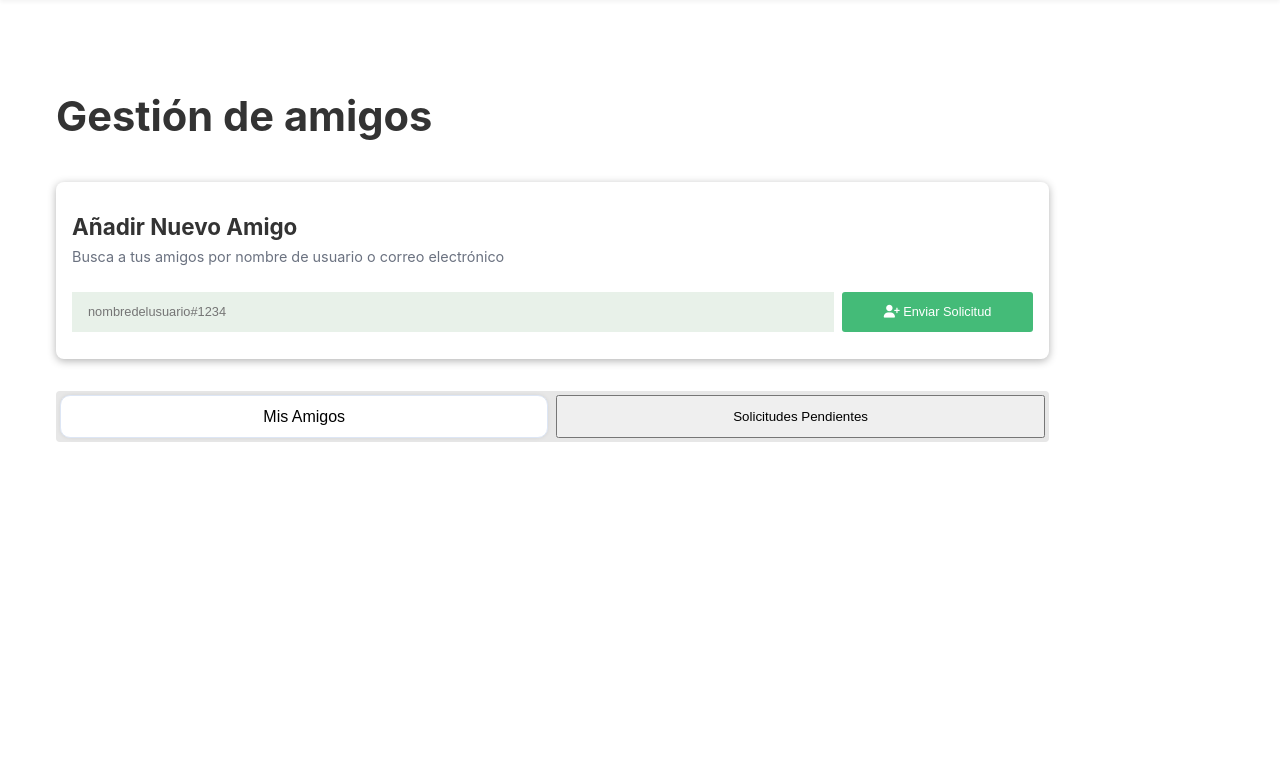
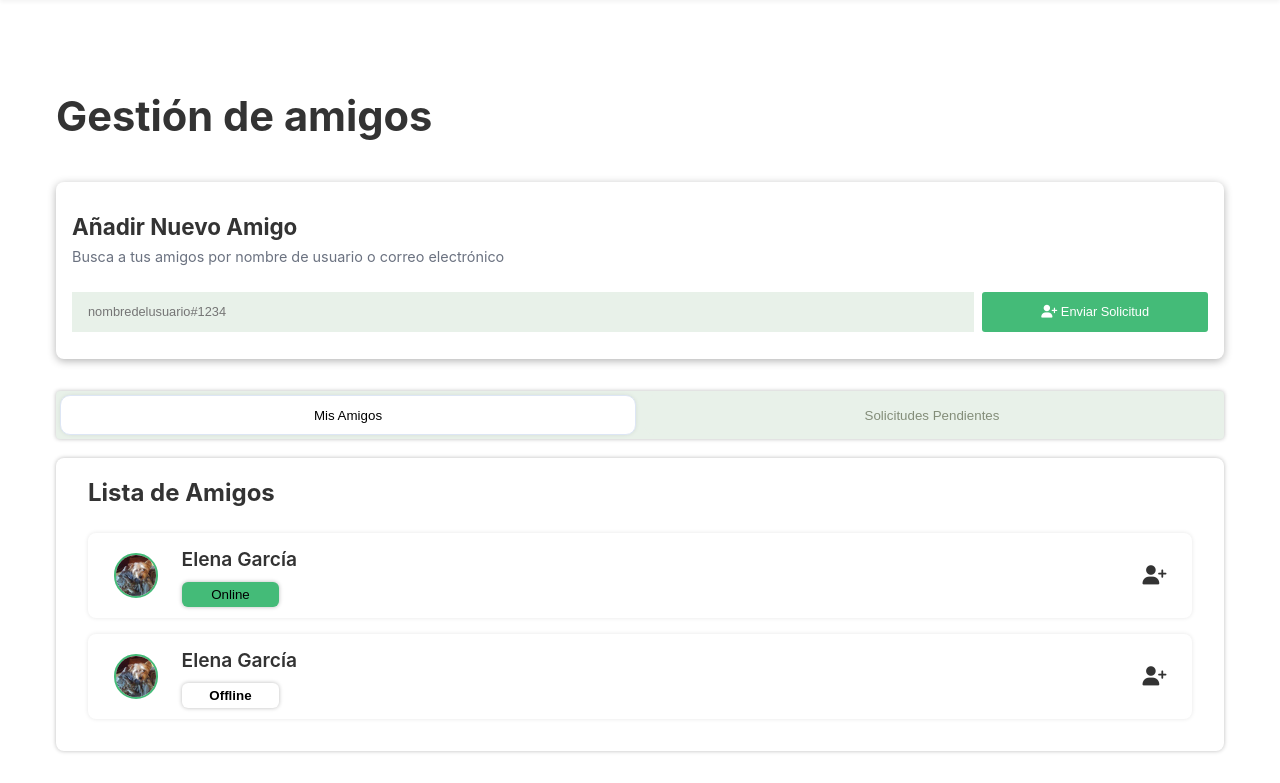
Before and after one commit to Aitor-Gocerra/proyectoLeafConection, a PHP site: the page made by frontend/paginas/gestiónAmigos.html in a window 1280 px wide. Shown: the part 77-860 px from the top of the page. Before the commit the page ends 519 px from the top, so only its background shows below. Run offline with PHP 8.4, Linux system fonts and the light colour scheme.

Commit message:
Vista Amigos Acabada

```diff
--- a/frontend/juntos.css
+++ b/frontend/juntos.css
@@ -294,7 +294,7 @@ main {
     border-radius: 8px;
     box-shadow: 0 2px 8px rgba(0, 0, 0, 0.3);;
     padding: 1.7rem 1rem;
-    width: 85%;
+    width: 100%;
     margin-bottom: 2rem;
 }
 
@@ -336,32 +336,156 @@ main {
 }
 
 #amigosSolicitudes{
-    width: 85%;
+    width: 100%;
     display: grid;
     grid-template-columns: 1fr 1fr;
     gap: 0.5rem;
     border-radius: 4px;
-    border: 4px solid #e7e7e7;
-    background-color: #e7e7e7;
+    border: 4px solid #e8f1e9;
+    background-color: #e8f1e9;
+    box-shadow: 0 0 4px rgba(0,0,0,0.27);
+    margin-bottom: 1.2rem;
 }
 
-.botonAmigos,
-.botonSolicitud {
-    flex: 1;
+.botonNoActivo {
+    border: none;
     padding: 0.7rem 0;
-    border: none;
-    background: #e8f0ff;
+    background-color: #e8f1e9;
     border-radius: 10px;
-    font-size: 1rem;
     cursor: pointer;
-    transition: .2s;
+    color: #838d79;
+}
+/* Botón activo */
+.botonActivo {
+    border: 1px solid #dde6f5;
+    padding: 0.7rem 0;
+    background: white;
+    border-radius: 10px;
+    cursor: pointer;
+    box-shadow: 0 0 4px rgba(0,0,0,0.08);
 }
 
-/* Botón activo */
-.activo {
-    background: white;
-    border: 1px solid #dde6f5;
-    box-shadow: 0 0 4px rgba(0,0,0,0.08);
+#misAmigos{
+    width: 100%;
+    padding: 1rem 2rem;
+    box-shadow: 0 0 4px rgba(0,0,0,0.27);
+    border-radius: 8px;
+    display: block;
+}
+
+#misAmigos{
+    h2{
+        margin-bottom: 1.3rem;
+    }
+}
+
+#contenedorAmigo{
+    display: grid;
+    grid-template-columns: auto 1fr 1fr;
+    grid-template-rows: auto auto;
+    grid-template-areas:
+    "fotoAmigo   nombreAmigo  simbolo"
+    "fotoAmigo   estadoAmigo  simbolo";
+    align-items: center;
+    gap: 0.45rem;
+    font-size: 1.2rem;
+    font-family: var(--fuente);
+    box-shadow: 0 0 4px rgba(0,0,0,0.1);
+    padding: 0.4rem 1.8rem;
+    border-radius: 8px;
+    margin: 1rem auto;
+}
+
+.fotoAmigo{
+    grid-area: fotoAmigo;
+    width: 2.8rem;
+    height: 2.8rem;
+    border-radius: 50%;
+    object-fit: cover;
+    border: 2px solid var(--color-principal);
+    background-color: #f0f0f0;
+    margin-right: 1rem;
+}
+
+.nombreAmigo{
+    grid-area: nombreAmigo;
+    font-weight: 600;
+}
+
+.estadoAmigoOnline{
+    grid-area: estadoAmigo;
+    width: 20%;
+    padding: 0.3rem 0.3rem;
+    border: none;
+    background-color: var(--color-principal);
+    box-shadow: 0 0 4px rgba(0,0,0,0.27);
+    border-radius: 6px;
+}
+
+.estadoAmigoOffline{
+    grid-area: estadoAmigo;
+    width: 20%;
+    font-weight: 600;
+    padding: 0.3rem 0.3rem;
+    border: none;
+    background-color: white;
+    box-shadow: 0 0 4px rgba(0,0,0,0.27);
+    border-radius: 6px;
+}
+
+.simboloAmigo{
+    grid-area: simbolo;
+    justify-self: end;
+}
+
+#misSolicitudes{
+    width: 100%;
+    padding: 1rem 2rem;
+    box-shadow: 0 0 4px rgba(0,0,0,0.27);
+    border-radius: 8px;
+    display: none;
+}
+
+#misSolicitudes{
+    h2{
+        margin-bottom: 1.3rem;
+    }
+}
+
+#contenedorSolicitudes{
+    display: grid;
+    grid-template-columns: auto 1fr auto auto;
+    grid-template-rows: auto auto;
+    grid-template-areas:
+    "fotoAmigo   nombreAmigo  aceptarSolicitud rechazarSolicitud"
+    "fotoAmigo   nombreAmigo  aceptarSolicitud rechazarSolicitud";
+    align-items: center;
+    gap: 0.45rem;
+    font-size: 1.2rem;
+    font-family: var(--fuente);
+    box-shadow: 0 0 4px rgba(0,0,0,0.1);
+    padding: 0.4rem 1.8rem;
+    border-radius: 8px;
+    margin: 1rem auto;
+}
+
+.aceptarSolicitud{
+    grid-area: aceptarSolicitud;
+    border: none;
+    padding: 0.5rem 1rem;
+    border-radius: 6px;
+    background-color: white;
+    box-shadow: 0 0 4px rgba(0,0,0,0.2);
+}
+
+.rechazarSolicitud{
+    grid-area: rechazarSolicitud;
+    border: none;
+    padding: 0.5rem 1rem;
+    border-radius: 6px;
+    background-color: red;
+    color: white;
+    box-shadow: 0 0 4px rgba(0,0,0,0.2);
 }
 
 /* Pie de página para el copyright */
@@ -414,3 +538,71 @@ footer {
         padding: 1.8rem;
     }
 }
+
+@media (min-width: 1025px) and (max-width: 1440px) {
+
+    #contenedorAmigo,
+    #contenedorSolicitudes {
+        padding: 0.7rem 1.6rem;
+    }
+}
+
+@media (max-width: 768px) {
+
+    /* Buscador */
+    .contenedorBuscarAmigo {
+        grid-template-columns: 1fr;
+    }
+
+    /* Cada amigo */
+    #contenedorAmigo {
+        grid-template-columns: auto 1fr;
+        grid-template-areas:
+            "fotoAmigo nombreAmigo"
+            "estadoAmigo estadoAmigo"
+            "simbolo simbolo";
+        text-align: center;
+        padding: 0.8rem 1rem;
+    }
+
+    .simboloAmigo {
+        justify-self: center;
+    }
+
+    .estadoAmigoOnline,
+    .estadoAmigoOffline {
+        width: 60%;
+        margin: 0.5rem auto;
+    }
+
+    /* Solicitudes */
+    #contenedorSolicitudes {
+        grid-template-columns: auto 1fr;
+        grid-template-areas:
+            "fotoAmigo nombreAmigo"
+            "aceptarSolicitud aceptarSolicitud"
+            "rechazarSolicitud rechazarSolicitud";
+        text-align: center;
+        padding: 0.8rem 1rem;
+    }
+
+    .aceptarSolicitud,
+    .rechazarSolicitud {
+        width: 80%;
+        margin: 0.4rem auto;
+    }
+}
+
+@media (max-width: 700px) {
+
+    #contenedorAmigo,
+    #contenedorSolicitudes {
+        padding: 0.7rem 0.9rem;
+        font-size: 1rem;
+    }
+
+    .fotoAmigo {
+        width: 2.4rem;
+        height: 2.4rem;
+    }
+}
--- a/frontend/paginas/gestiónAmigos.html
+++ b/frontend/paginas/gestiónAmigos.html
@@ -35,9 +35,39 @@
                 </div>
             </div>
             <div id="amigosSolicitudes">
-                <button type="submit" class="botonAmigos activo">Mis Amigos</button>
-                <button type="submit" class="botonSolicitudes">Solicitudes Pendientes</button>
+                <button type="submit" class="botonActivo" id="todosAmigos">Mis Amigos</button>
+                <button type="submit" class="botonNoActivo" id="solicitudesAmigos">Solicitudes Pendientes</button>
+            </div>
+            <div id="misAmigos">
+                <h2>Lista de Amigos</h2>
+                <div id="contenedorAmigo">
+                    <img src="../imagenes/lolilla.png" class="fotoAmigo">
+                    <p class="nombreAmigo">Elena García</p>
+                    <button type="submit" class="estadoAmigoOnline">Online</button>
+                    <div class="simboloAmigo">
+                        <i class="fa-solid fa-user-plus"></i>
+                    </div>
+                </div>
+                <div id="contenedorAmigo">
+                    <img src="../imagenes/lolilla.png" class="fotoAmigo">
+                    <p class="nombreAmigo">Elena García</p>
+                    <button type="submit" class="estadoAmigoOffline">Offline</button>
+                    <div class="simboloAmigo">
+                        <i class="fa-solid fa-user-plus"></i>
+                    </div>
+                </div>
+            </div>
+            <div id="misSolicitudes">
+                <h2>Solicitudes de Amistad</h2>
+                <div id="contenedorSolicitudes">
+                    <img src="../imagenes/lolilla.png" class="fotoAmigo">
+                    <p class="nombreAmigo">Elena García</p>
+                    <button type="submit" class="aceptarSolicitud">Aceptar <i class="fa-solid fa-user-check"></i></button></i>
+                    <button type="submit" class="rechazarSolicitud">Rechazar <i class="fa-solid fa-user-xmark"></i></button>
+                </div>
             </div>
         </main>
+        <script src="../../javascript/amigosSolicitudes.js"></script>
+        <script src="../../javascript/menuDesplegable.js"></script>
     </body>
 </html>
```
Also changed, not shown: javascript/amigosSolicitudes.js (added, +26 -0 lines), frontend/imagenes/lolilla.png (added).
